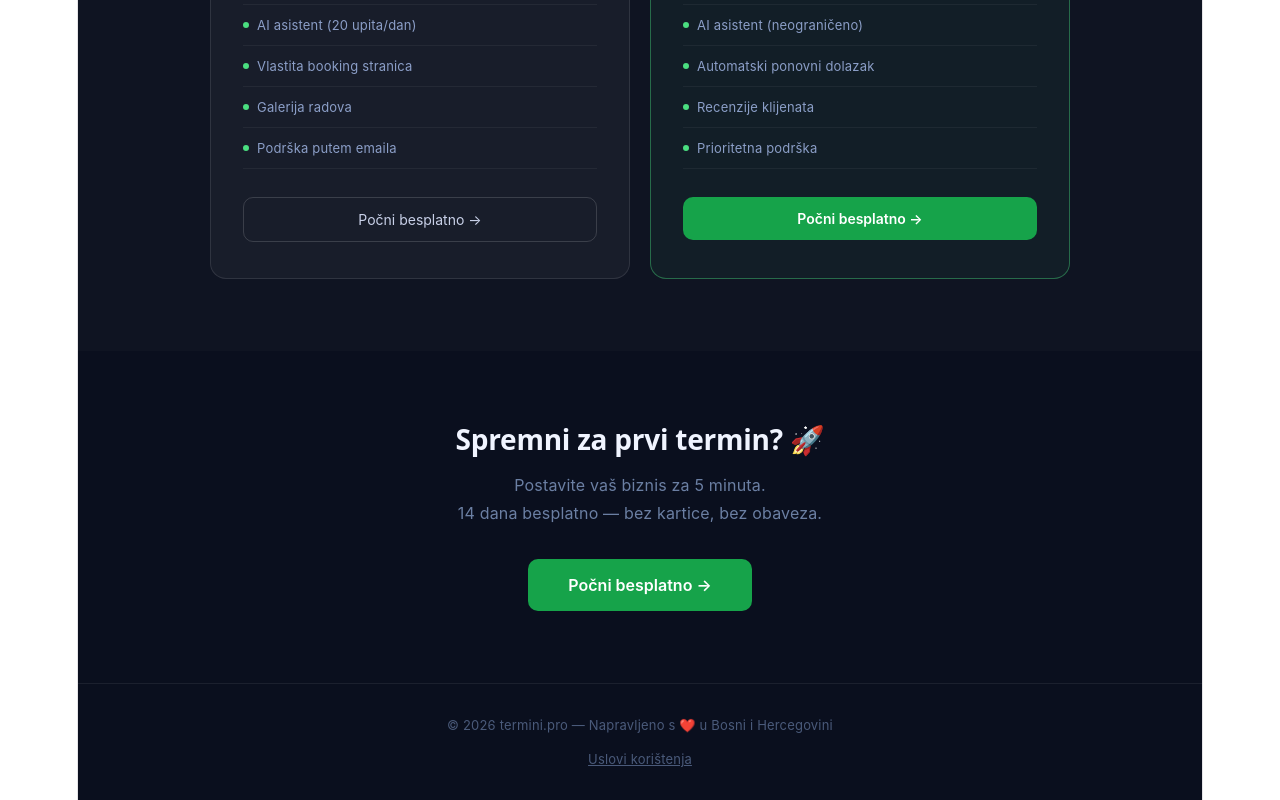
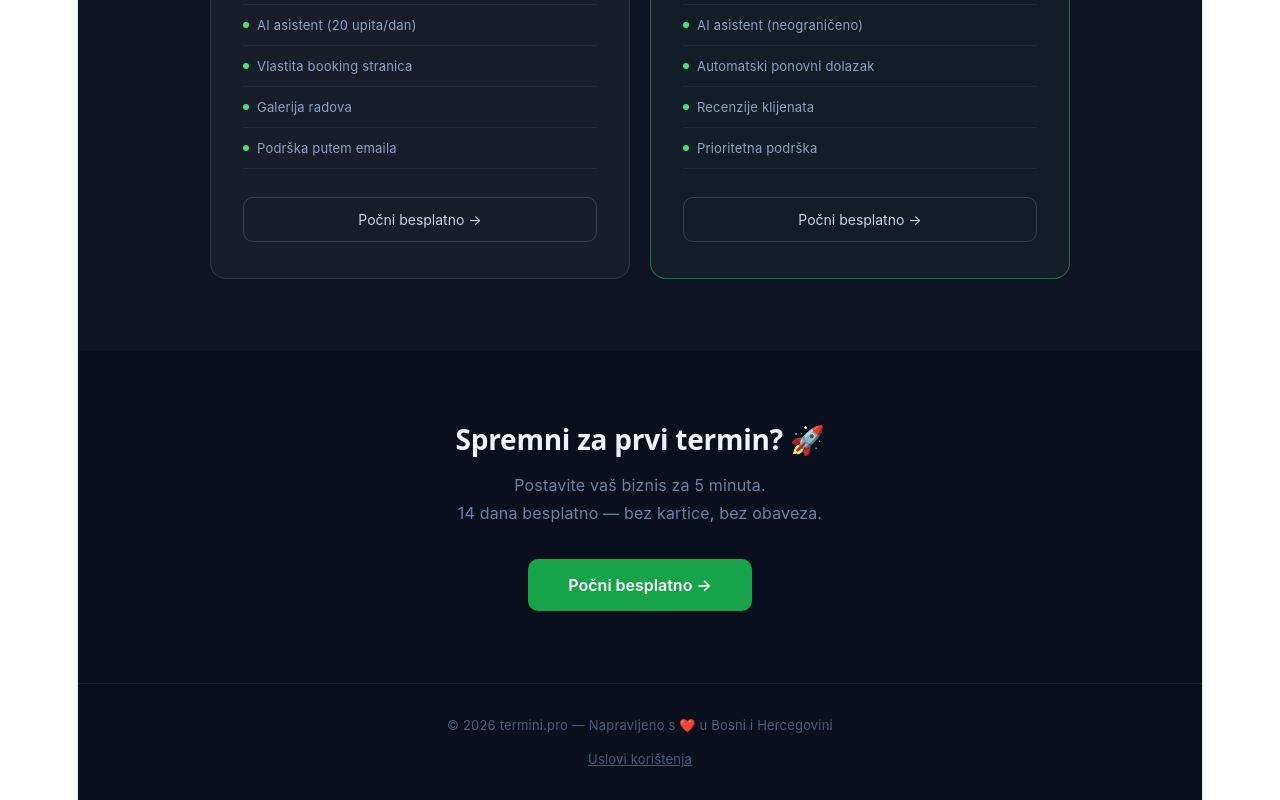
Before and after one commit to adijatadjogo91-cloud/termini-frontend, a React (Vite) app: page / in a window 1280 px wide. Shown: the part 3375-4175 px from the top of the page. Built offline with nearby package versions, Linux system fonts and the light colour scheme.

Commit message:
Fix: trial tok - register umjesto direktnog checkout-a

```diff
--- a/src/pages/Landing.jsx
+++ b/src/pages/Landing.jsx
@@ -326,8 +326,8 @@ export default function Landing() {
                   <div key={i} style={styles.pf}><div style={styles.pfDot} />{s}</div>
                 ))}
               </div>
-              <button onClick={() => window.open('https://termini-pro.lemonsqueezy.com/checkout/buy/7c88b221-a5fb-4308-b240-46fc4d3a3202', '_blank')} style={styles.btnPlan}>
-             Počni besplatno →
+              <button onClick={() => navigate('/register')} style={styles.btnPlanOutline}>
+            Počni besplatno →
             </button>
             </div>
 
```
